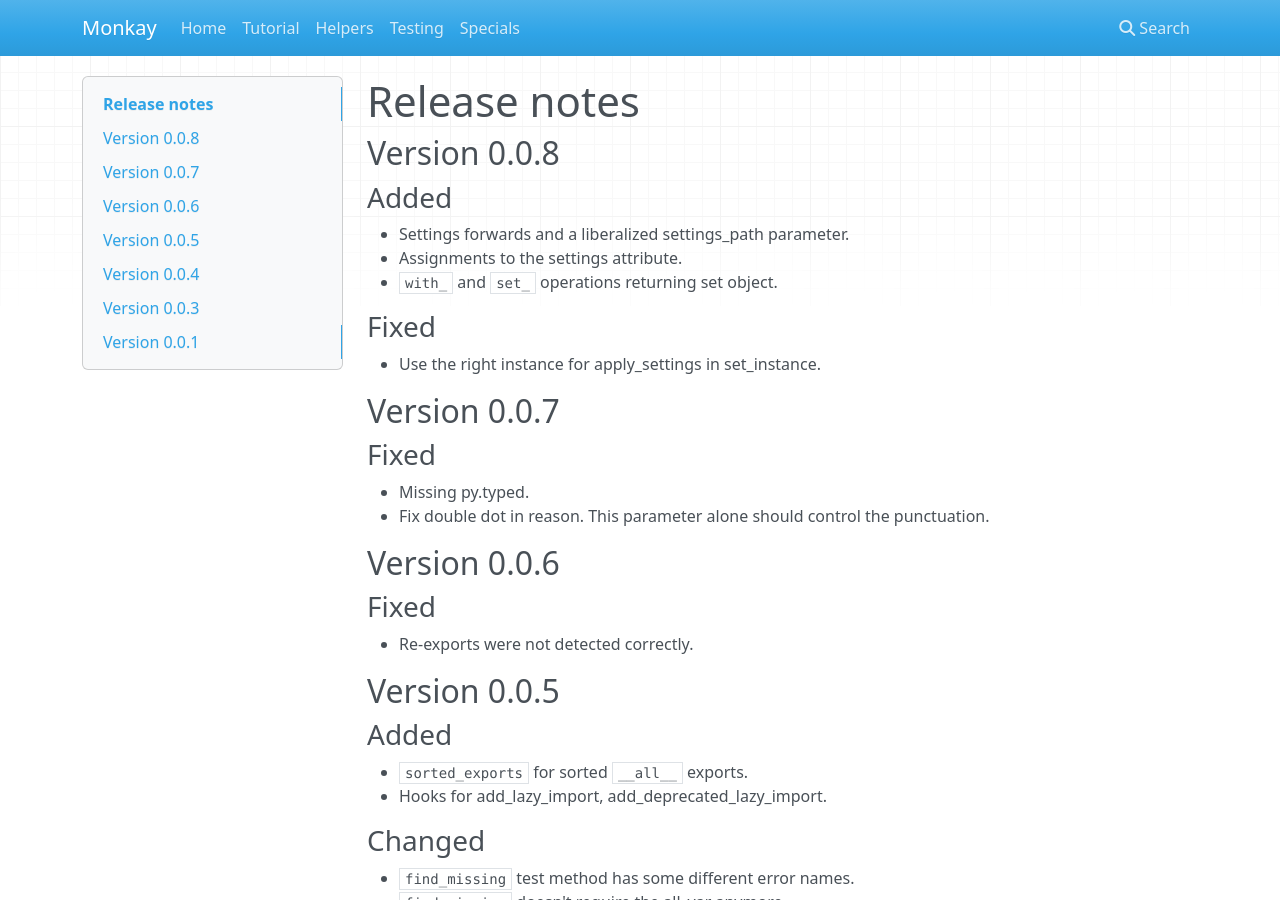
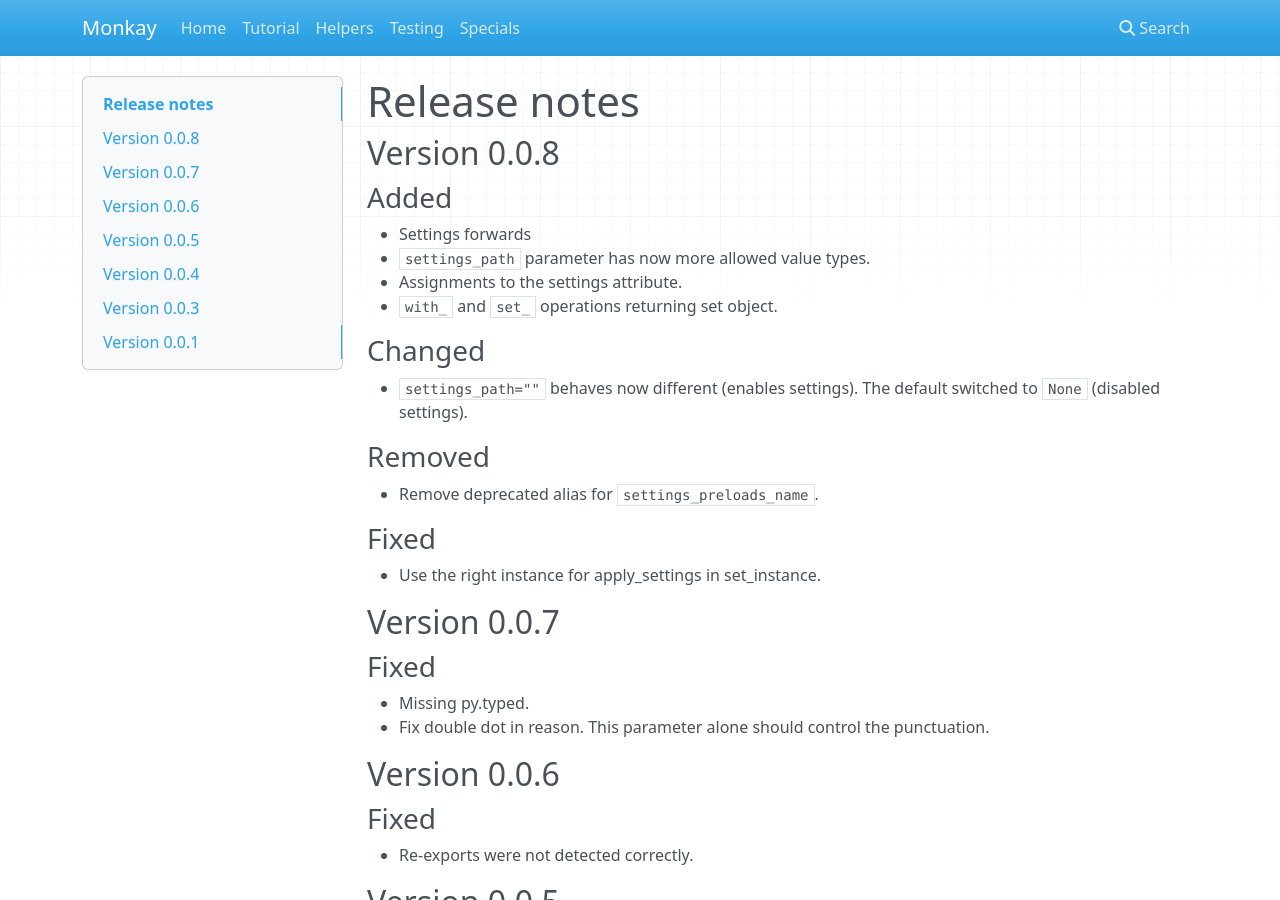
Before and after one commit to dymmond/monkay, an MkDocs documentation site: the page built from docs/release-notes.md, in a window 1280 px wide and 900 px high. Built offline with MkDocs 1.6.1, drawn with Linux system fonts in a browser that asks for light colours; nearby versions of some CDN libraries.

Commit message:
Changes:
- update release notes
- remove deprecated alias

```diff
--- a/docs/release-notes.md
+++ b/docs/release-notes.md
@@ -4,9 +4,18 @@
 
 ### Added
 
-- Settings forwards and a liberalized settings_path parameter.
+- Settings forwards
+- `settings_path` parameter has now more allowed value types.
 - Assignments to the settings attribute.
 - `with_` and `set_` operations returning set object.
+
+### Changed
+
+- `settings_path=""` behaves now different (enables settings). The default switched to `None` (disabled settings).
+
+### Removed
+
+- Remove deprecated alias for `settings_preloads_name`.
 
 ### Fixed
 
```
Also changed, not shown: 1 other file.
